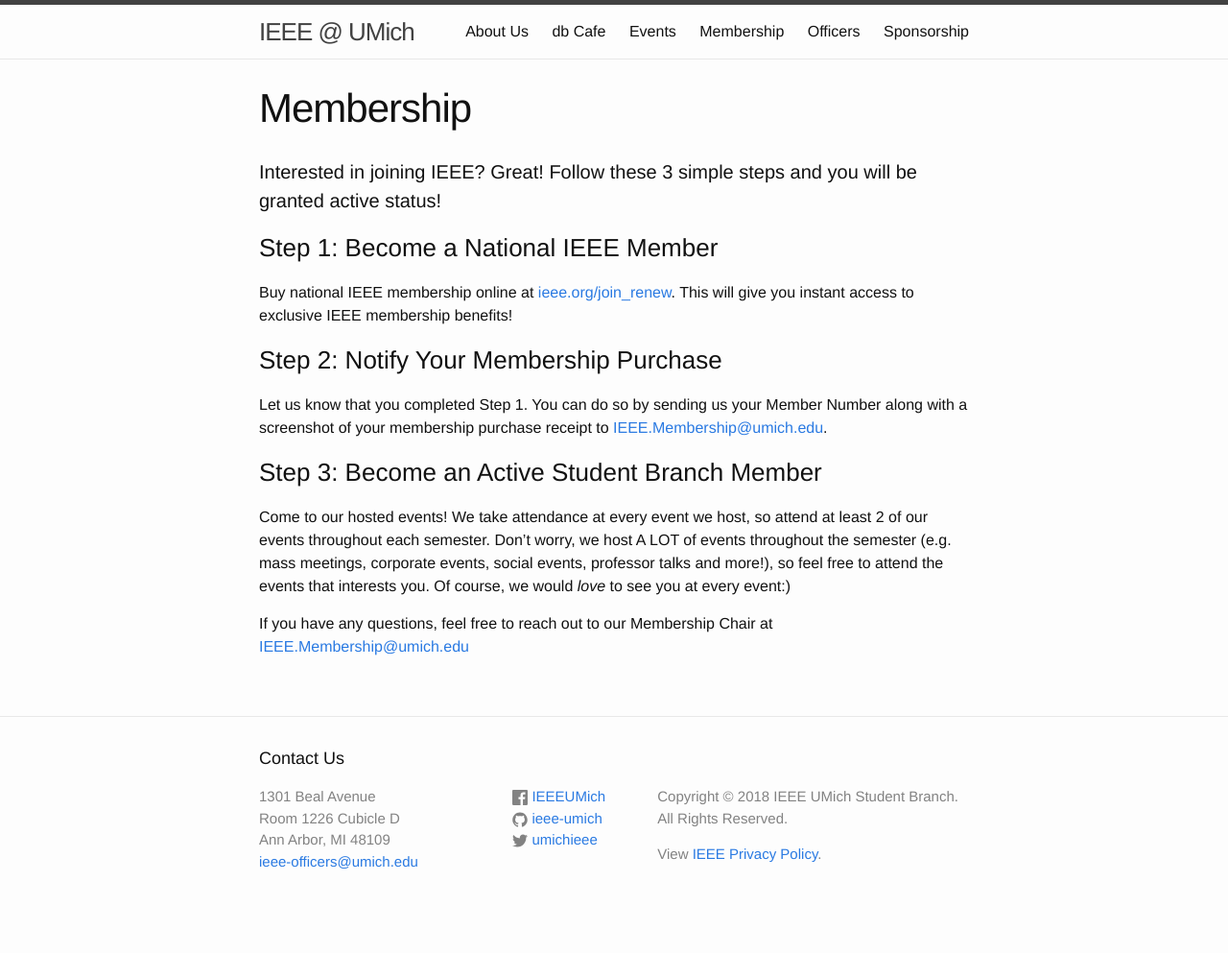
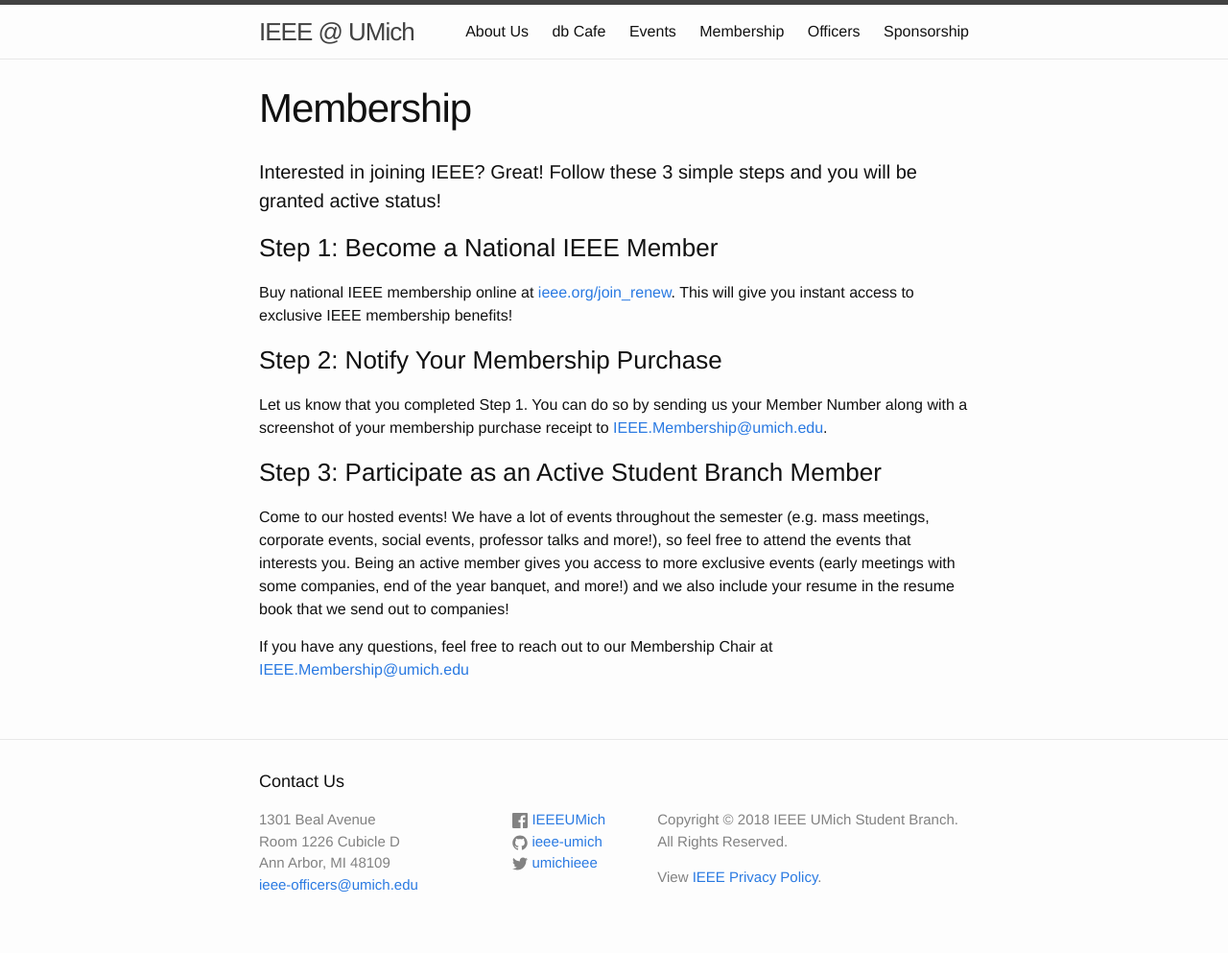
Before and after one commit to ieee-umich/ieee-website, a Jekyll site: the page built from membership.md, in a window 1280 px wide. Shown: the whole page at 96% size. Built offline with Jekyll 4.4.1, drawn with Linux system fonts in a browser that asks for light colours; comment, search, counter and statistics services are not loaded; before the commit the page ends 969 px from its top, so only the background shows below that.

Commit message:
Update membership to remove attendance requirement

```diff
--- a/membership.md
+++ b/membership.md
@@ -12,7 +12,7 @@
 ### Step 2: Notify Your Membership Purchase
 Let us know that you completed Step 1. You can do so by sending us your Member Number along with a screenshot of your membership purchase receipt to [IEEE.Membership@umich.edu](IEEE.Membership@umich.edu).
 
-### Step 3: Become an Active Student Branch Member
-Come to our hosted events! We take attendance at every event we host, so attend at least 2 of our events throughout each semester. Don't worry, we host A LOT of events throughout the semester (e.g. mass meetings, corporate events, social events, professor talks and more!), so feel free to attend the events that interests you. Of course, we would _love_ to see you at every event:)
+### Step 3: Participate as an Active Student Branch Member
+Come to our hosted events! We have a lot of events throughout the semester (e.g. mass meetings, corporate events, social events, professor talks and more!), so feel free to attend the events that interests you. Being an active member gives you access to more exclusive events (early meetings with some companies, end of the year banquet, and more!) and we also include your resume in the resume book that we send out to companies!
 
 If you have any questions, feel free to reach out to our Membership Chair at [IEEE.Membership@umich.edu](mailto:IEEE.Membership@umich.edu)
```
